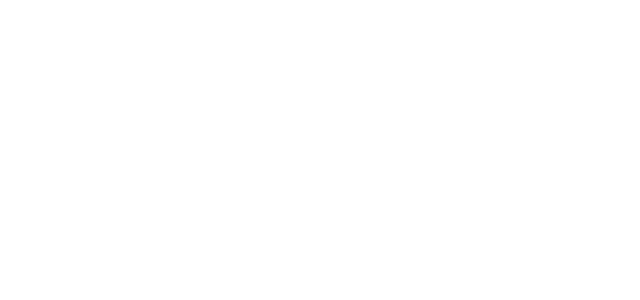
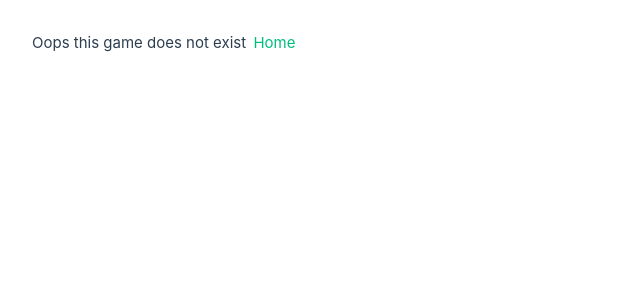
Before and after one commit to vincentgrassin/word-guesser, a Vue app in the folder packages/frontend/: page /404 in a window 1280 px wide. Before the commit this address had no page. Shown: the top 300 px of the page, without its empty margins (0-640 px from the left). Built offline with nearby package versions, Linux system fonts and the light colour scheme.

Commit message:
feat: add multi players

```diff
--- a/packages/frontend/src/assets/main.css
+++ b/packages/frontend/src/assets/main.css
@@ -4,7 +4,6 @@
 @tailwind utilities;
 
 #app {
-  max-width: 1280px;
   margin: 0 auto;
   padding: 2rem;
   font-weight: normal;
@@ -23,16 +22,3 @@
     background-color: hsla(160, 100%, 37%, 0.2);
   }
 }
-
-@media (min-width: 1024px) {
-  body {
-    display: flex;
-    place-items: center;
-  }
-
-  #app {
-    display: grid;
-    grid-template-columns: 1fr 1fr;
-    padding: 0 2rem;
-  }
-}
--- a/packages/frontend/src/components/GameItem.vue
+++ b/packages/frontend/src/components/GameItem.vue
@@ -9,7 +9,15 @@
 
 <template>
   <div className="p-4 flex flex-col">
-    {{ JSON.stringify(game) }}
-    <RouterLink :to="`/game/${game.gameId}`">Join game {{ game.gameId }}</RouterLink>
+    <RouterLink :to="`/game/${game.gameId}`">
+      <p>
+        {{ game.gameId }}
+      </p>
+      <p>Players: {{ game.players.length }}/ {{ game.settings.maxPlayers }}</p>
+      <p>Rounds:{{ game.rounds.length }}</p>
+      <p>Duration: {{ game.settings.duration }}</p>
+      <p>Type:{{ game.settings.type }}</p>
+      <p>Status: {{ game.settings.status }}</p>
+    </RouterLink>
   </div>
 </template>
--- a/packages/frontend/src/components/RoundItem.vue
+++ b/packages/frontend/src/components/RoundItem.vue
@@ -12,7 +12,7 @@
 
 const myBet = computed(() => sortRoundMessages(state.userId, round)?.me)
 
-const partnerBet = computed(() => sortRoundMessages(state.userId, round)?.others[0])
+const teamBets = computed(() => sortRoundMessages(state.userId, round)?.others)
 </script>
 
 <template>
@@ -22,7 +22,8 @@
     </div>
     <div class="w-1/2">
       <BetItem
-        v-if="!!partnerBet"
+        v-for="(partnerBet, index) in teamBets"
+        :key="index"
         :bet="partnerBet.content"
         :date="partnerBet.date"
         :isRevealed="round.isComplete"
--- a/packages/frontend/src/router/index.ts
+++ b/packages/frontend/src/router/index.ts
@@ -1,6 +1,7 @@
 import { createRouter, createWebHistory } from 'vue-router'
 import HomeView from '../views/HomeView.vue'
 import GameView from '@/views/GameView.vue'
+import ErrorView from '@/views/ErrorView.vue'
 
 const router = createRouter({
   history: createWebHistory(import.meta.env.BASE_URL),
@@ -15,6 +16,11 @@
       component: GameView,
       props: true,
     },
+    {
+      path: '/404',
+      component: ErrorView,
+      props: true,
+    },
   ],
 })
 
--- /dev/null
+++ b/packages/frontend/src/views/ErrorView.vue
@@ -0,0 +1,8 @@
+<script setup lang="ts"></script>
+
+<template>
+  <main>
+    Oops this game does not exist
+    <RouterLink :to="`/`"> Home </RouterLink>
+  </main>
+</template>
--- a/packages/frontend/src/views/GameView.vue
+++ b/packages/frontend/src/views/GameView.vue
@@ -1,13 +1,14 @@
 <script setup lang="ts">
 import ActionsArea from '@/components/ActionsArea.vue'
 import BetFormArea from '@/components/BetFormArea.vue'
+import GameSettingsArea from '@/components/GameSettingsArea.vue'
+import PlayersArea from '@/components/PlayersArea.vue'
 import RoundsArea from '@/components/RoundsArea.vue'
-import GameSettingsArea from '@/components/GameSettingsArea.vue'
+import router from '@/router'
 import { useGamesStore } from '@/stores/useGamesStore'
 import { findGame } from '@word-guesser/shared'
-import { computed, onMounted } from 'vue'
+import { computed, onMounted, watch } from 'vue'
 import { useRoute } from 'vue-router'
-import PlayersArea from '@/components/PlayersArea.vue'
 const { id } = defineProps<{ id: string }>()
 
 const { joinGame, state, connect, setUserId } = useGamesStore()
@@ -22,6 +23,15 @@
 
   joinGame(route.params.id as string)
 })
+
+watch(
+  () => game.value?.gameId,
+  (newGameId) => {
+    if (!newGameId) {
+      router.push('/404')
+    }
+  },
+)
 </script>
 
 <template>
--- a/packages/frontend/src/views/HomeView.vue
+++ b/packages/frontend/src/views/HomeView.vue
@@ -17,7 +17,7 @@
     <h1>Word Guesser</h1>
     <p>User: {{ state.userId }}</p>
     <SettingsArea />
-    <ul>
+    <ul class="lg:grid-cols- grid flex-1 grid-cols-1 gap-4 sm:grid-cols-2">
       <li v-for="(game, index) in state.games" :key="index">
         <GameItem :game="game" />
       </li>
```
Also changed, not shown: 1 other file (tests, documents, lock files or other folders).
